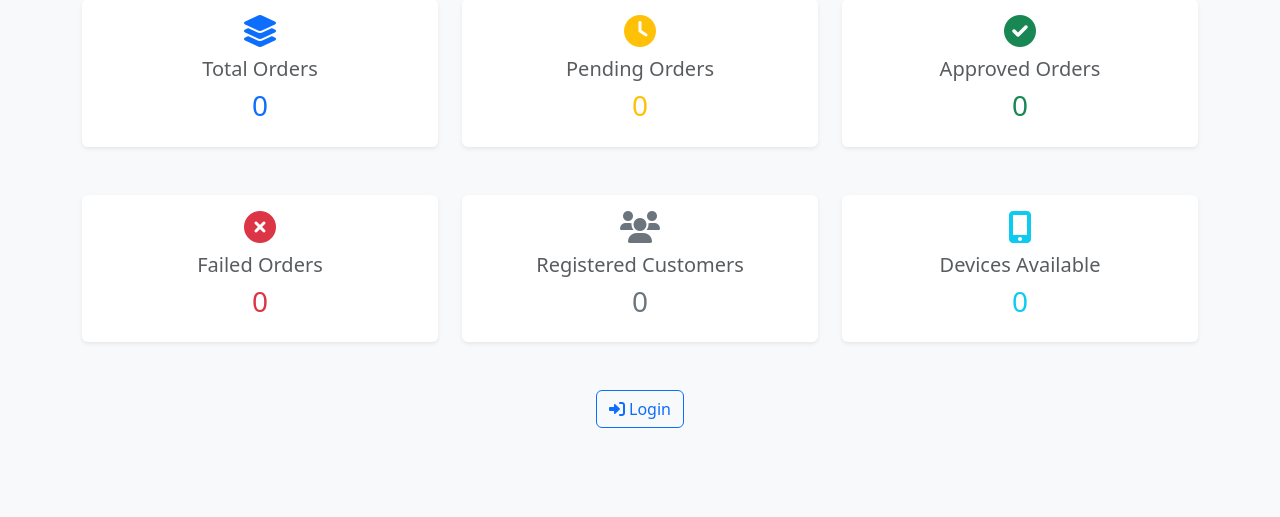
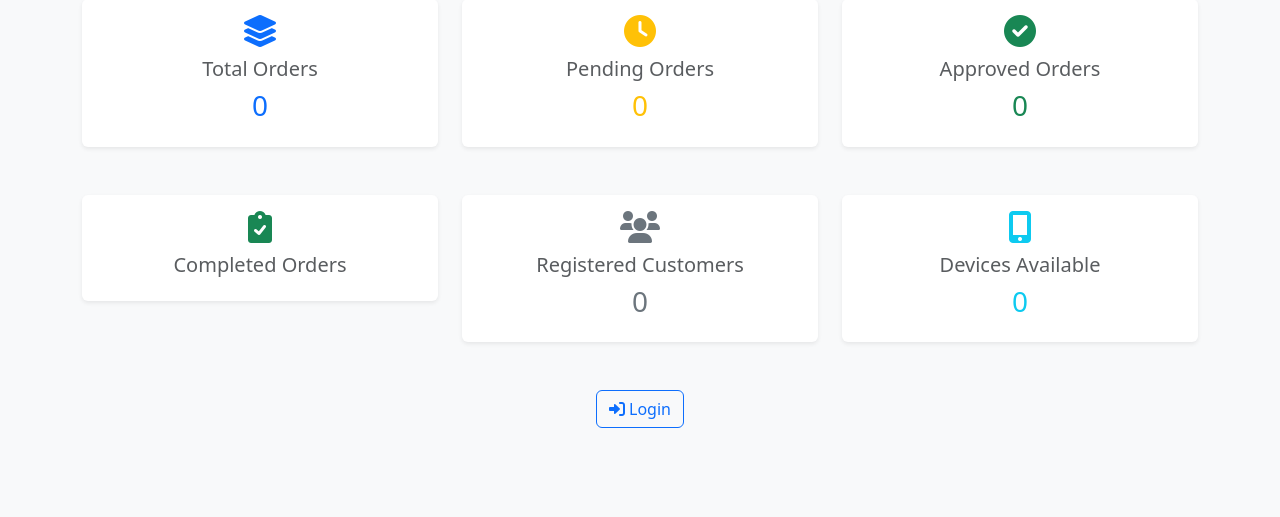
Before and after one commit to abnasity/dtv-admin-panel, a Flask app: page /main/dashboard in a window 1280 px wide. Shown: the part 188-705 px from the top of the page. Run offline with Flask 3, Linux system fonts and the light colour scheme; data that the repository does not hold is empty; some libraries are stand-ins or nearby versions.

Commit message:
add completed orders stats

```diff
--- a/app/templates/main/dashboard.html
+++ b/app/templates/main/dashboard.html
@@ -21,7 +21,7 @@
       ('Total Orders', stats.total_orders, 'fa-layer-group', 'primary'),
       ('Pending Orders', stats.pending_orders, 'fa-clock', 'warning'),
       ('Approved Orders', stats.approved_orders, 'fa-check-circle', 'success'),
-      ('Failed Orders', stats.failed_orders, 'fa-times-circle', 'danger'),
+      ('Completed Orders', stats.completed_orders, 'fa-clipboard-check', 'success'),
       ('Registered Customers', stats.registered_customers, 'fa-users', 'secondary'),
       ('Devices Available', stats.total_devices, 'fa-mobile-alt', 'info')
   ] %}
```
